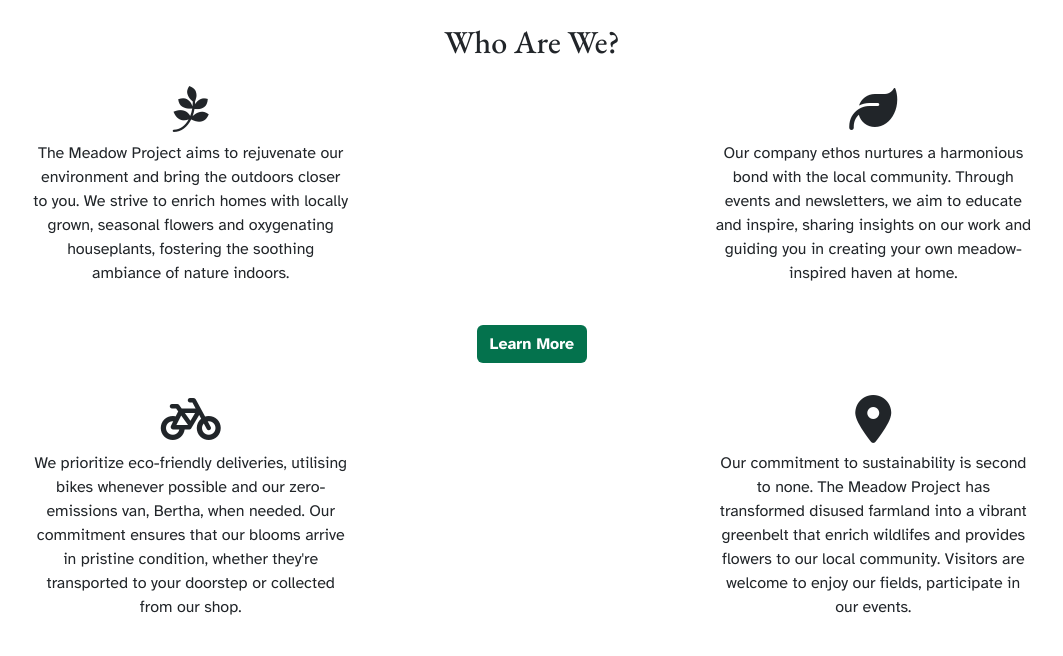
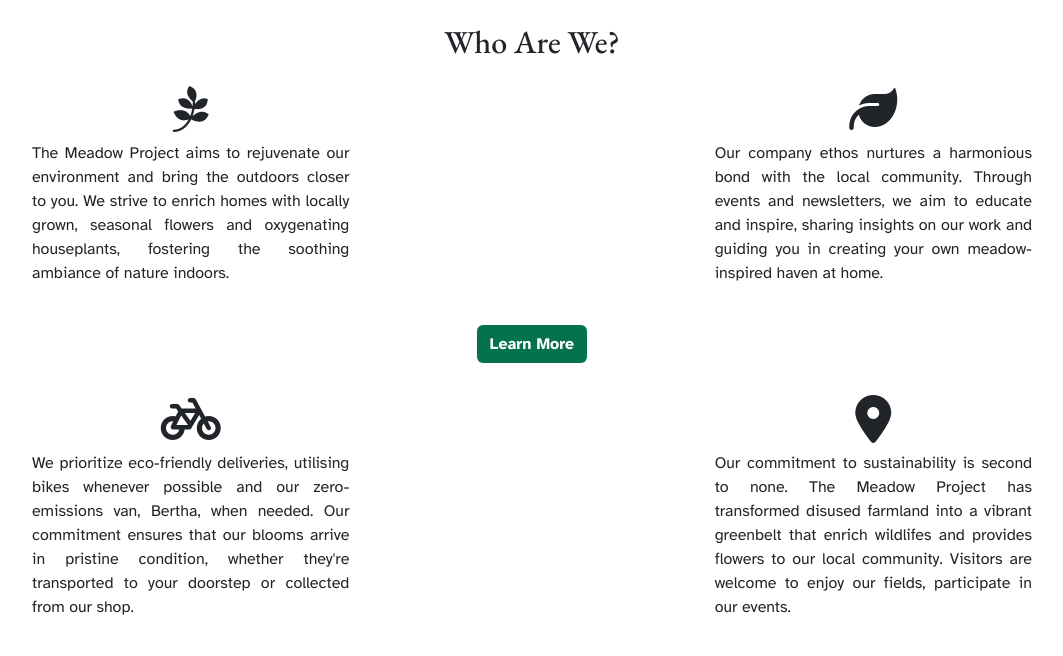
Before and after one commit to kosamad/the-meadow-project, a Django app: page / in a window 1280 px wide. Shown: the part 1466-2122 px from the top of the page, without its empty margins (108-1171 px from the left). Run offline with Django 3.2, Linux system fonts and the light colour scheme; data that the repository does not hold is empty; some libraries are stand-ins or nearby versions.

Commit message:
Justify text and central carosel.

```diff
--- a/home/templates/home/index.html
+++ b/home/templates/home/index.html
@@ -114,7 +114,7 @@
             <div class="row justify-content-center">
                 <div class="col-12 text-center">
                     <i class="fa-brands fa-pagelines fa-3x mb-2"></i>
-                    <p class="text-center">The Meadow Project aims to rejuvenate our environment and bring the outdoors
+                    <p class="text-justify">The Meadow Project aims to rejuvenate our environment and bring the outdoors
                         closer to you. We strive to enrich homes with locally grown, seasonal flowers and oxygenating
                         houseplants, fostering the soothing ambiance of nature indoors.</p>
                 </div>
@@ -124,7 +124,7 @@
             <div class="row justify-content-center">
                 <div class="col-12 text-center">
                     <i class="fa-solid fa-leaf fa-3x mb-2"></i>
-                    <p class="text-center">Our company ethos nurtures a harmonious bond with the local community.
+                    <p class="text-justify">Our company ethos nurtures a harmonious bond with the local community.
                         Through events and newsletters, we aim to educate and inspire, sharing insights on our work and
                         guiding you in creating your own meadow-inspired haven at home.</p>
                 </div>
@@ -141,7 +141,7 @@
             <div class="row justify-content-center">
                 <div class="col-12 text-center">
                     <i class="fa-solid fa-bicycle fa-3x mb-2"></i>
-                    <p class="text-center">We prioritize eco-friendly deliveries, utilising bikes whenever possible and
+                    <p class="text-justify">We prioritize eco-friendly deliveries, utilising bikes whenever possible and
                         our zero-emissions van, Bertha, when needed. Our commitment ensures that our blooms arrive in
                         pristine condition, whether they're transported to your doorstep or collected from our shop.</p>
                 </div>
@@ -151,7 +151,7 @@
             <div class="row justify-content-center">
                 <div class="col-12 text-center">
                     <i class="fa-solid fa-location-dot fa-3x mb-2"></i>
-                    <p class="text-center">Our commitment to sustainability is second to none. The Meadow Project
+                    <p class="text-justify">Our commitment to sustainability is second to none. The Meadow Project
                         has transformed disused farmland into a vibrant greenbelt that enrich wildlifes and provides
                         flowers to our local community. Visitors are welcome
                         to enjoy our fields, participate in our events.</p>
@@ -181,7 +181,7 @@
         </div>
         <div
             class=" col-lg-4 offset-lg-2 col-md-6 col-12 mt-4 d-flex flex-column justify-content-center align-items-center">
-            <p class="text-center mt-4"> Discover a world of seasonal beauty at our shop, where meadow-grown flowers are
+            <p class="text-justify mt-4"> Discover a world of seasonal beauty at our shop, where meadow-grown flowers are
                 meticulously crafted
                 into stunning bouquets for every occasion. Alternatively, explore our curated collection of plants,
                 designed to bring tranquility and greenery into any space.</p>
@@ -217,10 +217,17 @@
     </div>
 </div>
 
+<div class="container mt-5">
+    <div class="row justify-content-center">
+        <h2 class="text-center">What Our Customers Say</h2>
+    </div>
+</div>
+
 <!-- Review Carousel adapted from Bootstrap-->
-<div class="container mt-5">
+<div class="container">
+    <div class="row justify-content-center align-items-center">
     <div id="carouselReveiw" class="carousel slide">
-        <div class="carousel-inner">
+        <div class="carousel-inner" >
             <div class="row justify-content-center">
                 <div class="col-9">
                     {% for review in reviews %}
@@ -244,6 +251,7 @@
         </button>
     </div>
 </div>
+</div>
 
 
 {% endblock %}
--- a/static/css/base.css
+++ b/static/css/base.css
@@ -284,6 +284,13 @@ h2,
     transform: translate(-50%, -50%);
 }
 
+.carousel-inner {
+    display: flex;
+    align-items: center;
+    justify-content: center;
+    min-height: 300px;
+}
+
 .carousel-control-next-icon,
 .carousel-control-prev-icon {
     filter: invert(100%);
```
